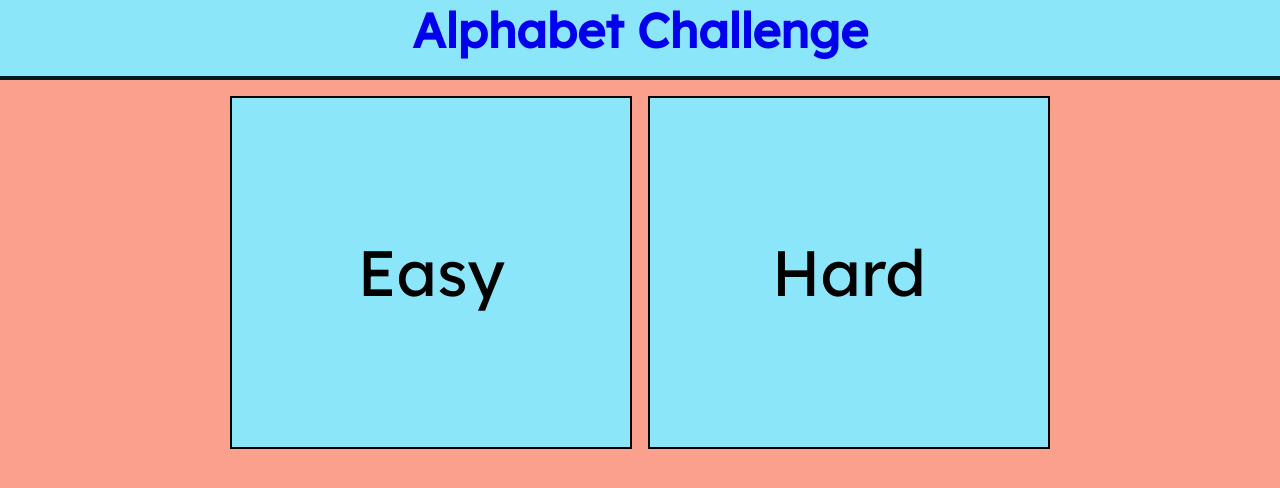
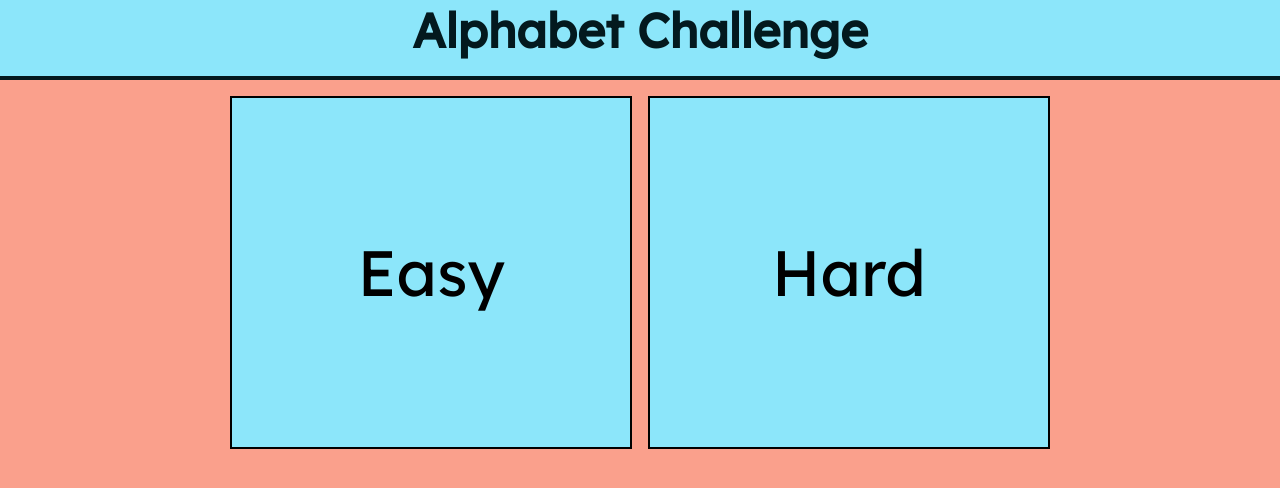
Before and after one commit to aberg07/alphabet-challenge, a plain HTML site: page index.html in a window 1280 px wide. Drawn offline with nearby package versions, Linux system fonts and the light colour scheme.

Commit message:
Fixed the <a> rule <a> tag at the top is now colored properly.

```diff
--- a/CSS/styles.css
+++ b/CSS/styles.css
@@ -24,6 +24,7 @@ h1 {
 
 a {
     text-decoration: none;
+    color: #03191E;
 }
 
 a:visited {
```
